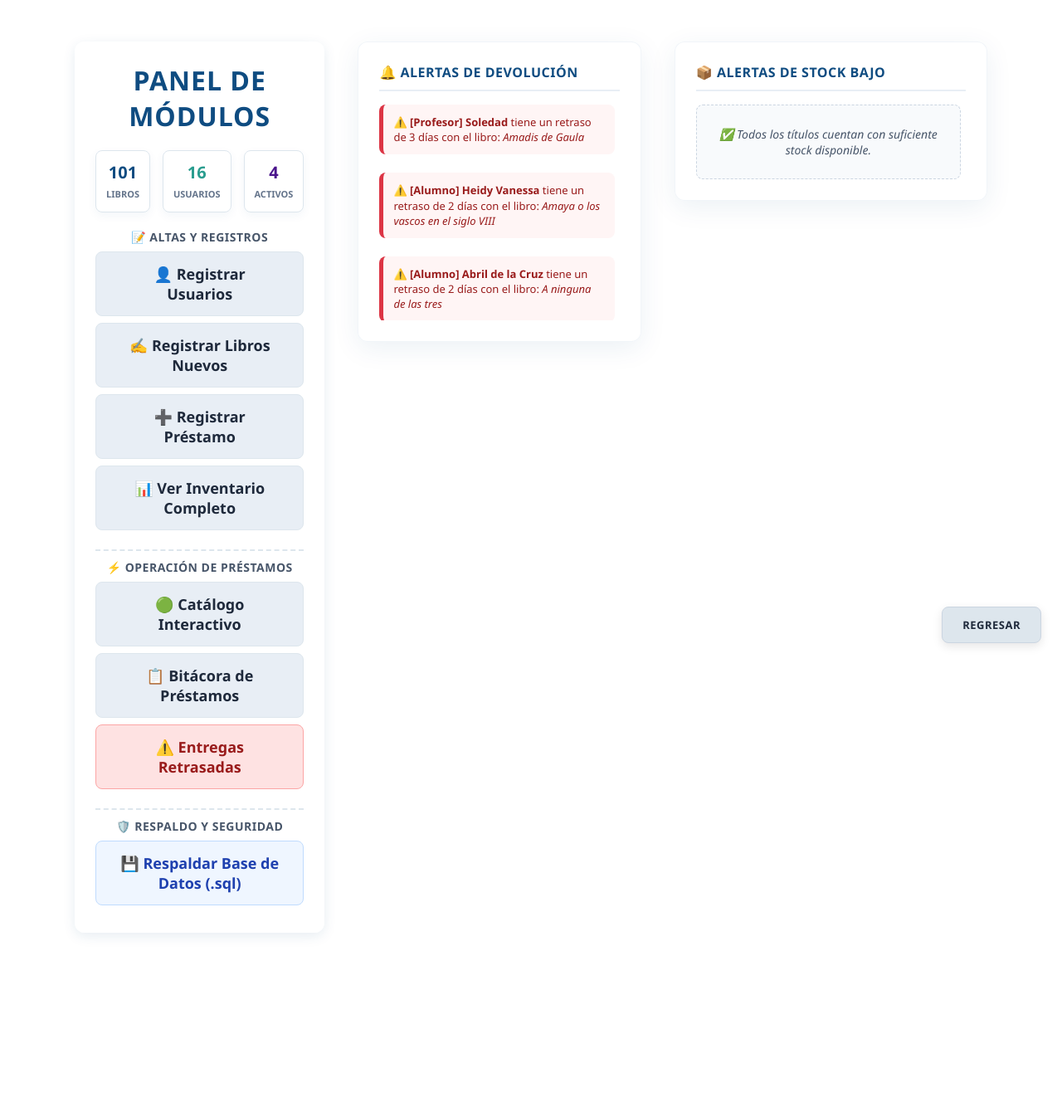
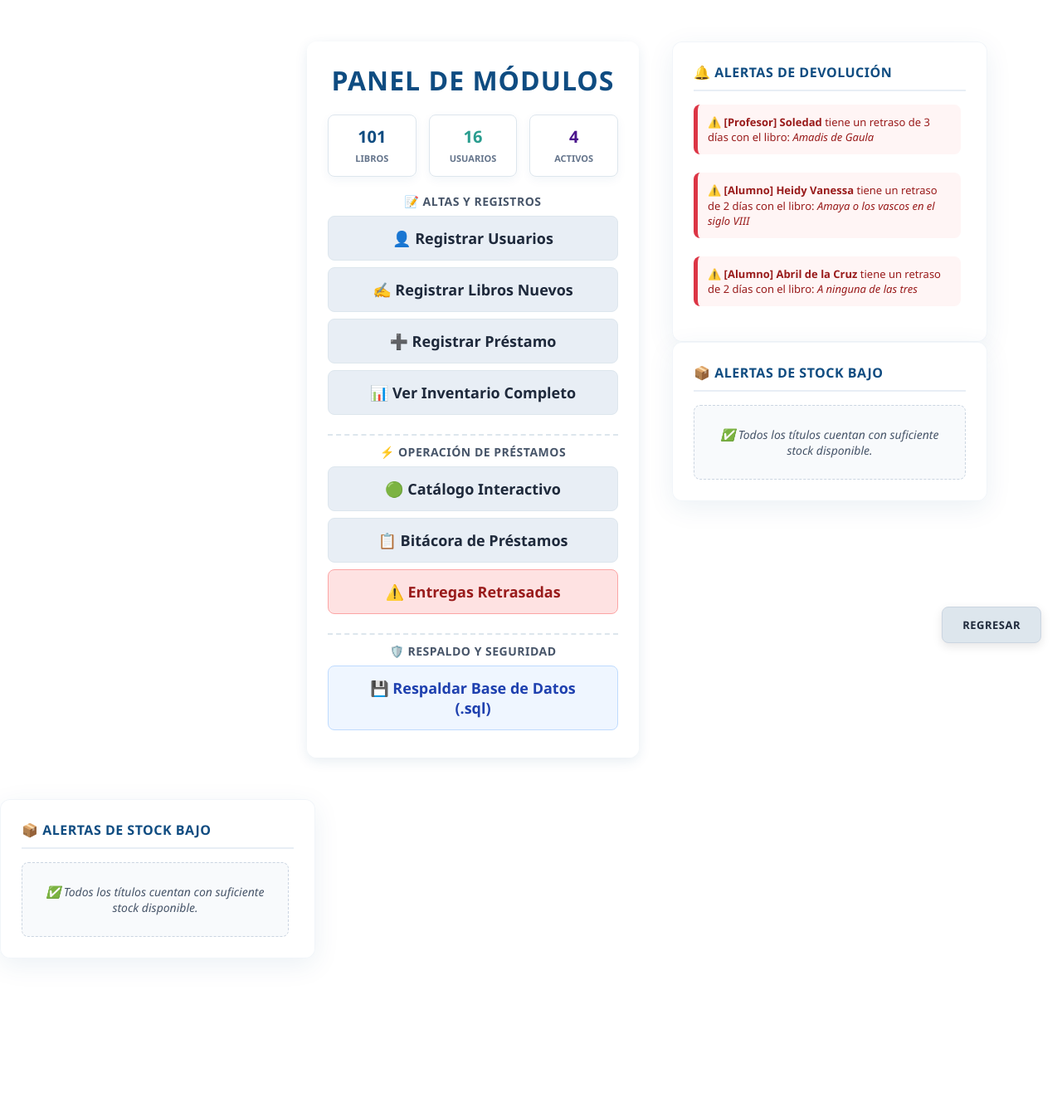
Before and after one commit to AbrildelaCruz/Biblioteca, a PHP site: page /registro.php in a window 1280 px wide. Shown: the whole page at 83% size. After the commit the page ends 1157 px from the top, so only its background shows below. Run offline with PHP 8.4, Linux system fonts and the light colour scheme; data comes from the database, SQL or seed files in the repository.

Commit message:
para el panel o paneles

```diff
--- a/registro.php
+++ b/registro.php
@@ -63,15 +63,15 @@
             </div>
         </div>
 
-        <!-- COLUMNA DERECHA: ALERTAS DE DEVOLUCIÓN Y STOCK BAJO -->
-        <div style="display: flex; flex-direction: column; gap: 20px; width: 100%; max-width: 380px;">
+<!-- COLUMNA DERECHA: NOTIFICACIONES ARRIBA Y STOCK BAJO ABAJO -->
+        <div class="columna-derecha-alertas">
 
             <!-- PANEL 1: NOTIFICACIONES DE DEVOLUCIÓN -->
-            <div class="panel-notificaciones-derecho" style="width: 100%; max-width: 100%; box-sizing: border-box;">
+            <div class="panel-notificaciones-derecho">
                 <h3 style="margin-top: 0; color: #0F4C81; font-size: 16px; border-bottom: 2px solid #E8EEF5; padding-bottom: 10px; display: flex; align-items: center; gap: 8px; text-transform: uppercase; letter-spacing: 0.5px;">
                     🔔 Alertas de Devolución
                 </h3>
-                <div class="lista-alertas" style="max-height: 260px; overflow-y: auto; padding-right: 6px;"></div>
+                <div class="lista-alertas">
                     <?php
                     date_default_timezone_set('America/Mexico_City');
                     $fecha_hoy = date('Y-m-d');
@@ -88,8 +88,7 @@
                                     LEFT JOIN alumnos a ON p.id_Alumnos = a.id_Alumnos
                                     LEFT JOIN profesores prof ON p.id_profesores = prof.id_profesores
                                     WHERE p.fecha_devolucion_real IS NULL
-                                    ORDER BY p.fecha_devolucion_esperada ASC
-                                    LIMIT 5";
+                                    ORDER BY p.fecha_devolucion_esperada ASC";
 
                     $res_alertas = $conexion->query($sql_alertas);
 
@@ -131,6 +130,54 @@
                 </div>
             </div>
 
+            <!-- PANEL 2: ALERTAS DE STOCK BAJO EN INVENTARIO -->
+            <div class="panel-notificaciones-derecho">
+                <h3 style="margin-top: 0; color: #0F4C81; font-size: 16px; border-bottom: 2px solid #E8EEF5; padding-bottom: 10px; display: flex; align-items: center; gap: 8px; text-transform: uppercase; letter-spacing: 0.5px;">
+                    📦 Alertas de Stock Bajo
+                </h3>
+                <div class="lista-alertas">
+                    <?php
+                    $sql_stock = "SELECT Titulo, Autor, Ejemplares_disponibles, Ejemplares_totales
+                                  FROM libros
+                                  WHERE Ejemplares_disponibles <= 1
+                                  ORDER BY Ejemplares_disponibles ASC, Titulo ASC";
+                    $res_stock = $conexion->query($sql_stock);
+
+                    if ($res_stock && $res_stock->num_rows > 0) {
+                        while ($libro_bajo = $res_stock->fetch_assoc()) {
+                            $disp = (int)$libro_bajo['Ejemplares_disponibles'];
+                            $totales = (int)$libro_bajo['Ejemplares_totales'];
+
+                            if ($disp === 0) {
+                                $clase_stock = "entrega-vencida";
+                                $etiqueta_stock = "🚫 AGOTADO (0 DISPONIBLES)";
+                            } else {
+                                $clase_stock = "entrega-hoy";
+                                $etiqueta_stock = "⚠️ ÚLTIMO EJEMPLAR (1 DISPONIBLE)";
+                            }
+                            ?>
+                            <div class="tarjeta-aviso <?php echo $clase_stock; ?>" style="padding: 12px; border-radius: 8px; margin-bottom: 10px; border-left: 5px solid; font-size: 13px; line-height: 1.4;">
+                                <span style="display: block; font-size: 11px; font-weight: bold; text-transform: uppercase; letter-spacing: 0.5px; margin-bottom: 3px;">
+                                    <?php echo $etiqueta_stock; ?>
+                                </span>
+                                <strong style="display: block; color: #1E293B; font-size: 14px;">
+                                    <?php echo htmlspecialchars($libro_bajo['Titulo']); ?>
+                                </strong>
+                                <span style="display: block; color: #475569; font-size: 12px; margin-top: 2px;">
+                                    Autor: <?php echo htmlspecialchars($libro_bajo['Autor'] ?? 'Sin autor'); ?> | Total en acervo: <b><?php echo $totales; ?></b>
+                                </span>
+                            </div>
+                            <?php
+                        }
+                    } else {
+                        echo '<div class="aviso-vacio">✅ Todos los títulos cuentan con suficiente stock disponible.</div>';
+                    }
+                    ?>
+                </div>
+            </div>
+
+        </div>
+    </div>
             <!-- PANEL 2: ALERTAS DE STOCK BAJO EN INVENTARIO -->
             <div class="panel-notificaciones-derecho" style="width: 100%; max-width: 100%; box-sizing: border-box;">
                 <h3 style="margin-top: 0; color: #0F4C81; font-size: 16px; border-bottom: 2px solid #E8EEF5; padding-bottom: 10px; display: flex; align-items: center; gap: 8px; text-transform: uppercase; letter-spacing: 0.5px;">
```
